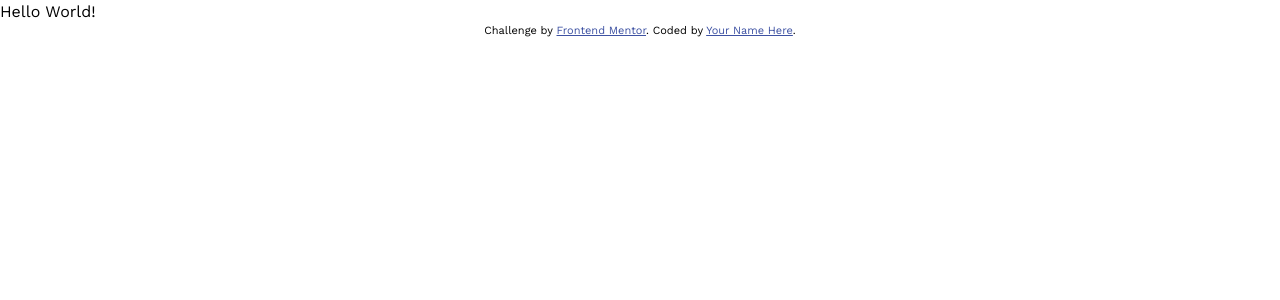
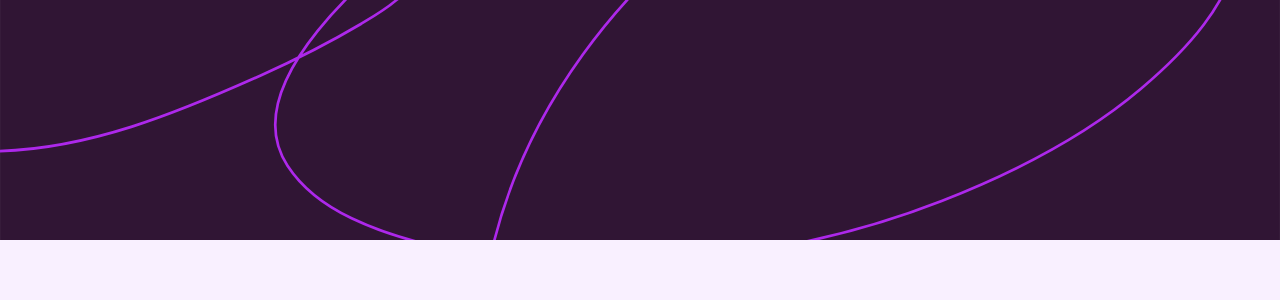
Before and after one commit to ensarokumus/fm-faq-accordion-main, a React (Vite) app: page / in a window 1280 px wide. Shown: the top 300 px of the page. Built offline with nearby package versions, Linux system fonts and the light colour scheme.

Commit message:
Set up background image

```diff
--- a/index.html
+++ b/index.html
@@ -5,17 +5,9 @@
     <link rel="icon" type="image/png" sizes="32x32" href="./src/assets/images/favicon-32x32.png">
     <meta name="viewport" content="width=device-width, initial-scale=1.0" />
     <title>Frontend Mentor | FAQ accordion</title>
-    <style>
-      .attribution { font-size: 11px; text-align: center; }
-      .attribution a { color: hsl(228, 45%, 44%); }
-    </style>
   </head>
   <body>
     <div id="root"></div>
     <script type="module" src="/src/main.jsx"></script>
-    <div class="attribution">
-      Challenge by <a href="https://www.frontendmentor.io?ref=challenge" target="_blank">Frontend Mentor</a>.
-      Coded by <a href="#">Your Name Here</a>.
-    </div>
   </body>
 </html>
--- a/src/App.jsx
+++ b/src/App.jsx
@@ -1,4 +1,11 @@
-import { Typography, createTheme, ThemeProvider } from "@mui/material";
+import {
+  Typography,
+  createTheme,
+  ThemeProvider,
+  Box,
+  Container,
+} from "@mui/material";
+import bgImageDesktop from "./assets/images/background-pattern-desktop.svg";
 
 function App() {
   const theme = createTheme({
@@ -17,11 +24,28 @@ function App() {
         '"Segoe UI Symbol"',
       ].join(","),
     },
+    spacing: 0,
   });
 
   return (
     <ThemeProvider theme={theme}>
-      <Typography>Hello World!</Typography>
+      <Container
+        maxWidth={false}
+        sx={{
+          backgroundColor: "hsl(275, 100%, 97%)",
+          height: "100vh",
+        }}
+      >
+        {/* <img src={bgImageDesktop} alt="" width={"100%"} height={"25%"} /> */}
+        <Box
+          sx={{
+            height: "30%",
+            backgroundImage: `url(${bgImageDesktop})`,
+            backgroundRepeat: "no-repeat",
+            backgroundSize: "cover",
+          }}
+        />
+      </Container>
     </ThemeProvider>
   );
 }
--- a/src/main.jsx
+++ b/src/main.jsx
@@ -5,9 +5,11 @@ import "@fontsource/work-sans/400.css";
 import "@fontsource/work-sans/600.css";
 import "@fontsource/work-sans/700.css";
 import "./index.css";
+import CssBaseline from '@mui/material/CssBaseline';
 
 ReactDOM.createRoot(document.getElementById("root")).render(
   <React.StrictMode>
+    <CssBaseline />
     <App />
   </React.StrictMode>
 );
```
